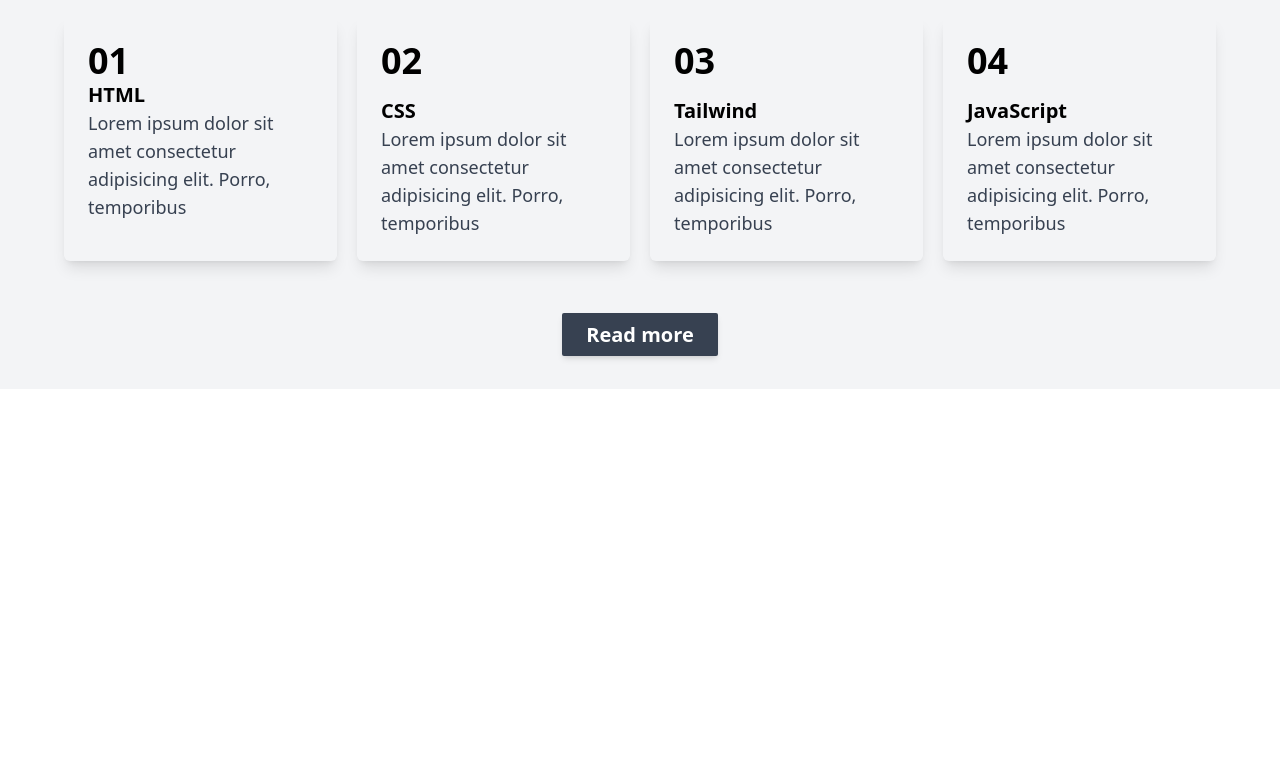
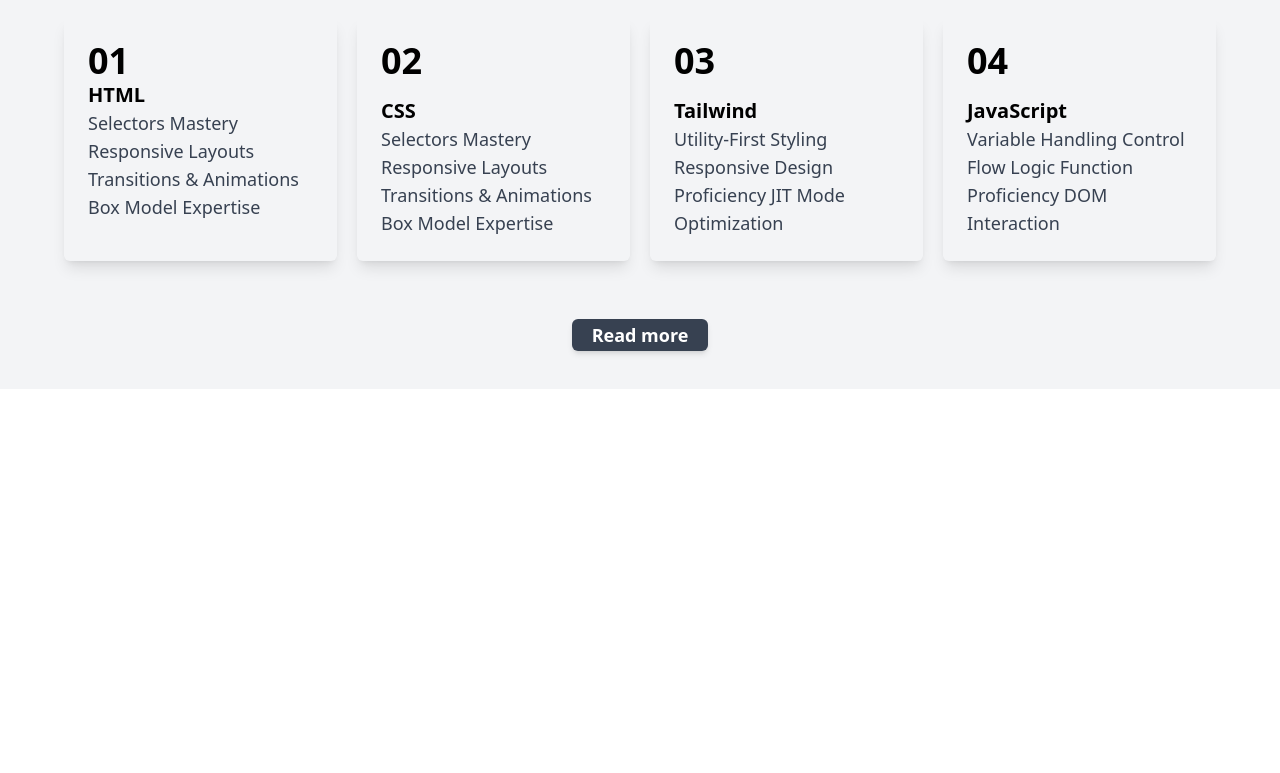
Before and after one commit to Md-Sazzad-Ahsan/OldPortfolio, a website: page index.html in a window 1280 px wide. Shown: the part 803-1576 px from the top of the page. Drawn offline with nearby package versions, Linux system fonts and the light colour scheme.

Commit message:
Photo added

```diff
--- a/index.html
+++ b/index.html
@@ -35,7 +35,7 @@
       <!-- hero text content -->
       <div class="col-span-full row-span-1 text-2xl md:text-4xl font-bold pl-5 sm:pl-8 py-4 md:py-6"> MD SAZZAD <br> <h2 class="pl-14 md:pl-28">AHSAN</h2></div>
      <div class="col-span-full row-span-3 md:row-span-2 ">
-      <div class="text-sm sm:text-lg md:py-8 pl-20 sm:pl-28 pr-2">Hi There,<br>I'm Ahsan, a recent graduate with a B.Sc. in Software Engineering from Daffodil Institute of IT (DIIT), Dhaka. Passionate about programming, web, app, software development, and cybersecurity. Eager to evolve as a skilled Software Engineer. Let's connect and explore the tech world together!
+      <div class="text-sm sm:text-lg md:py-8 pl-20 sm:pl-24 md:pl-28 pr-2">Hi There,<br>I'm Ahsan, a recent graduate with a B.Sc. in Software Engineering from Daffodil Institute of IT (DIIT), Dhaka. Passionate about programming, web, app, software development, and cybersecurity. Eager to evolve as a skilled Software Engineer. Let's connect and explore the tech world together!
         <div class="hidden md:flex justify-end items-end gap-1 pr-5 h-5 md:h-10">
           <!-- redirected links on hero content -->
           <button id="redicrectButton3" class=" "><a href="https://www.linkedin.com/in/md-sazzad-ahsan/"><svg xmlns="http://www.w3.org/2000/svg" x="0px" y="0px" class="h-5 w-5 opacity-70" viewBox="0 0 50 50">
@@ -51,7 +51,7 @@
       </div>
      </div>
 
-     <div class=" pl-20 space-x-2 pt-5 md:pt-0 col-span-full md:hidden">
+     <div class=" pl-5 sm:pl-8 space-x-2 pt-5 md:pt-0 col-span-full md:hidden">
       <!-- small screen CTA buttons of hero section -->
       <button class="shadow-inner border-2  px-5 md:px-6 py-1 text-xs sm:text-sm md:text-lg hover:text-slate-700 hover:bg-gray-100 rounded-sm">Read more</button>
       <button class="shadow-inner bg-slate-600 text-white px-5 md:px-6 py-1 text-xs sm:text-sm md:text-lg  rounded-sm hover:bg-slate-500">Download CV</button>
@@ -60,7 +60,7 @@
 
     <div class="md:col-span-2 col-span-full md:row-span-3">
       <!-- hero image content -->
-      <img class="h-full w-full pl-20 md:pl-2 overflow-hidden object-cover object-center pt-5" src="https://scontent.fdac41-1.fna.fbcdn.net/v/t39.30808-6/407698788_1534625164051737_5117313407361225966_n.jpg?_nc_cat=110&ccb=1-7&_nc_sid=efb6e6&_nc_ohc=5fNQDRvyQPYAX-coMmT&_nc_ht=scontent.fdac41-1.fna&oh=00_AfBSpVRmP-ZcY8qTgHmJu-FrTqsRn2znuZHSy98-cYC3PQ&oe=65E5F4DB" alt="image">
+      <img class="h-full w-full pl-5 sm:pl-8 md:pl-2 overflow-hidden object-cover object-center pt-5" src="./assets/mainPhoto.jpg" alt="image">
     </div>
   </section>
   <div class="md:px-64 space-x-2 col-span-full hidden md:block">
@@ -76,28 +76,37 @@
     <li class="500 flex flex-col p-4 sm:p-5 md:p-6 ring-white shadow-lg hover:shawod-xl rounded-md">
       <div class="font-bold text-4xl pb- pb-23sm:">01</div>
       <div class="text-xl font-bold">HTML</div>
-      <div class="text-md sm:text-lg text-gray-700">Lorem ipsum dolor sit amet consectetur adipisicing elit. Porro, temporibus </div>
+      <div class="text-md sm:text-lg text-gray-700">Selectors Mastery
+        Responsive Layouts
+        Transitions & Animations
+        Box Model Expertise </div>
     </li>
     <li class="flex flex-col p-4 sm:p-5 md:p-6 ring-gray-800 shadow-lg hover:shawod-xl rounded-md">
       <div class="font-bold text-4xl pb-2 sm:pb-4">02</div>
       <div class="text-xl font-bold">CSS</div>
-      <div class="text-md sm:text-lg text-gray-700">Lorem ipsum dolor sit amet consectetur adipisicing elit. Porro, temporibus </div>
+      <div class="text-md sm:text-lg text-gray-700">Selectors Mastery
+        Responsive Layouts
+        Transitions & Animations
+        Box Model Expertise </div>
     </li>
     <li class="flex flex-col p-4 sm:p-5 md:p-6 ring-gray-800 shadow-lg hover:shawod-xl rounded-md">
       <div class="font-bold text-4xl pb-2 sm:pb-4">03</div>
       <div class="text-xl font-bold">Tailwind</div>
-      <div class="text-md sm:text-lg text-gray-700">Lorem ipsum dolor sit amet consectetur adipisicing elit. Porro, temporibus </div>
+      <div class="text-md sm:text-lg text-gray-700">Utility-First Styling
+        Responsive Design Proficiency
+        JIT Mode Optimization </div>
     </li>
     <li class="flex flex-col p-4 sm:p-5 md:p-6 ring-gray-800 shadow-lg hover:shawod-xl rounded-md">
       <div class="font-bold text-4xl pb-2 sm:pb-4">04</div>
       <div class="text-xl font-bold">JavaScript</div>
-      <div class="text-md sm:text-lg text-gray-700">Lorem ipsum dolor sit amet consectetur adipisicing elit. Porro, temporibus </div>
+      <div class="text-md sm:text-lg text-gray-700">Variable Handling
+        Control Flow Logic
+        Function Proficiency
+        DOM Interaction </div>
     </li>
-    <li class="col-span-full text-center pt-5 sm:pt-8 md:pt-10"><a href="#" class="bg-gray-700 px-6 py-2 text-base sm:text-lg md:text-xl text-white font-semibold rounded-sm shadow-md hover:shadow-lg hover:bg-gray-500">Read more</a></li>
+    <li class="col-span-full text-center pt-5 sm:pt-8 md:pt-10"><a href="#" class="bg-gray-700 px-5 py-1 text-base sm:text-md md:text-lg text-white font-semibold rounded-md shadow-md hover:shadow-lg hover:bg-gray-500">Read more</a></li>
   </ul>
 </section>
-
-
 
 
   <!-- footer starts from here  -->
```
Also changed, not shown: assets/mainPhoto.jpg (added), output/tailwind.css.
